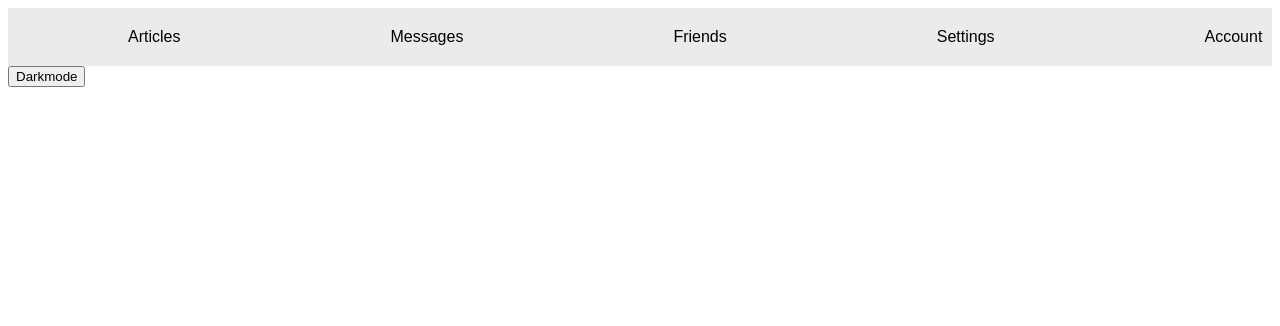
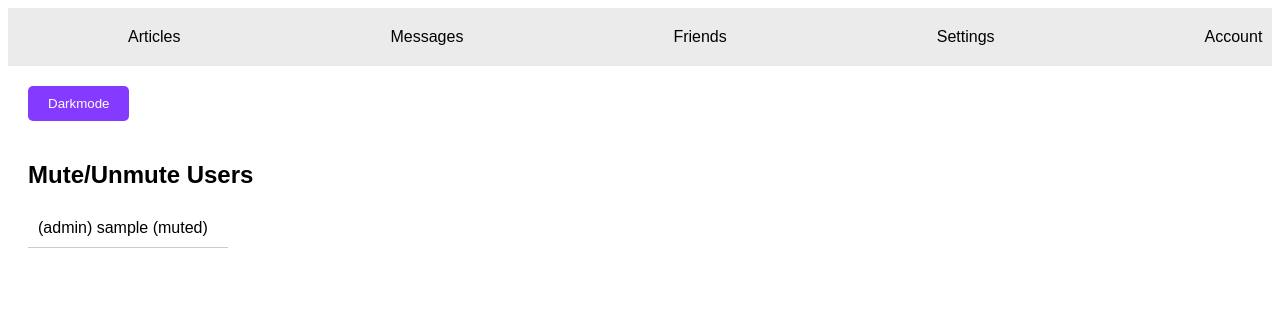
Before and after one commit to VincentepmooreStu/INFO2222, a Flask app: page /settings in a window 1280 px wide; the page is wider, and only the part inside the window is pictured. Shown: the top 326 px of that part. Run offline with Flask 3, Linux system fonts and the light colour scheme; the visitor is signed in with stand-in values (Sample User, id 1); tables that the repository leaves empty hold one stand-in row (values such as "Sample post"); some libraries are stand-ins or nearby versions.

Commit message:
Mute function done

```diff
--- a/app.py
+++ b/app.py
@@ -114,6 +114,7 @@ def home():
         return render_template("index.jinja")
 
     role = db.get_role(user)
+    print(role)
     friends = db.get_friendships(user) # get friends
     requests = db.get_friend_requests(user) # get friend requests
     return render_template("home.jinja", username=user, friend_list = friends, requests=requests, role=role)
@@ -160,6 +161,42 @@ def settings():
         return render_template("index.jinja")
 
     return render_template("settings.jinja", username=user)
+
+@app.route("/settings/get_user_list", methods=["GET"])
+def get_user_list():
+    return db.get_users()
+
+@app.route("/get_muted", methods=["POST"])
+def get_muted():
+    if not request.is_json:
+        abort(404)
+
+    username = request.json.get('username')
+    return jsonify(db.get_muted(username))
+
+@app.route("/settings/mute_user", methods=["POST"])
+def mute_user():
+
+    if not request.is_json:
+        abort(404)
+
+    username = request.json.get('username')
+    db.mute_user(username)
+
+    return 'Success'
+
+@app.route("/settings/unmute_user", methods=["POST"])
+def unmute_user():
+
+    if not request.is_json:
+        abort(404)
+
+    username = request.json.get('username')
+    db.unmute_user(username)
+
+    return 'Success'
+
+
 
 @app.route("/articles/add_post", methods=["POST"])
 def add_post():
--- a/db.py
+++ b/db.py
@@ -26,7 +26,7 @@ Base.metadata.create_all(engine)
 # inserts a user to the database
 def insert_user(username: str, password: str, role):
     with Session(engine) as session:
-        user = User(username=username, password=password, role=role)
+        user = User(username=username, password=password, role=role, muted=False)
         session.add(user)
         session.commit()
 
@@ -34,6 +34,27 @@ def insert_user(username: str, password: str, role):
 def get_user(username: str):
     with Session(engine) as session:
         return session.get(User, username)
+
+def get_muted(username):
+    with Session(engine) as session:
+        return session.get(User, username).muted
+
+def mute_user(username):
+    with Session(engine) as session:
+        user = session.query(User).filter(User.username == username).first()
+        user.muted = True
+        session.commit()
+
+def unmute_user(username):
+    with Session(engine) as session:
+        user = session.query(User).filter(User.username == username).first()
+        user.muted = False
+        session.commit()
+
+def get_users():
+    with Session(engine) as session:
+        users =  session.query(User).all()
+        return [{'username': user.username,'role': user.role,'muted': user.muted } for user in users]
 
 def get_role(username):
     with Session(engine) as session:
--- a/models.py
+++ b/models.py
@@ -10,7 +10,7 @@ Prisma docs also looks so much better in comparison
 or use SQLite, if you're not into fancy ORMs (but be mindful of Injection attacks :) )
 '''
 
-from sqlalchemy import String, Integer, Column, ForeignKey
+from sqlalchemy import String, Integer, Column, ForeignKey, Boolean
 from sqlalchemy.orm import DeclarativeBase, Mapped, mapped_column, relationship
 from typing import Dict
 import datetime
@@ -31,6 +31,7 @@ class User(Base):
     username: Mapped[str] = mapped_column(String, primary_key=True)
     password: Mapped[str] = mapped_column(String)
     role: Mapped[str] = mapped_column(String)
+    muted: Mapped[bool] = mapped_column(Boolean)
 
 #model to store friends
 class Friendship(Base):
--- a/templates/settings.jinja
+++ b/templates/settings.jinja
@@ -1,13 +1,114 @@
 {% extends 'base.jinja' %}
 
 {% block content %}
+
 <head>
     {% include "navbar.jinja" %}
 </head>
+
+<style>
+    main {
+        padding: 20px;
+    }
+
+    button {
+        padding: 10px 20px;
+        background-color: #6200ffc5;
+        color: #fff;
+        border: none;
+        border-radius: 5px;
+        cursor: pointer;
+        transition: background-color 0.3s;
+        margin-bottom: 20px;
+    }
+
+    button:hover {
+        background-color: #3600b3;
+    }
+
+    #user_list {
+        list-style: none;
+        padding: 0;
+        width: 200px;
+        margin: 0;
+    }
+
+    .user-item {
+        padding: 10px;
+        border-bottom: 1px solid #ccc;
+        cursor: pointer;
+        transition: background-color 0.3s;
+    }
+
+    .user-item:hover {
+        background-color: #f0f0f0;
+    }
+</style>
 
 <main>
     <div>
         <button onclick="darkMode()">Darkmode</button>
     </div>
+
+    <section id="users">
+        <h2>Mute/Unmute Users</h2>
+        <div class="vertical-menu" id="user_list">
+            <!-- User list items will be inserted here dynamically -->
+        </div>
+    </section>
 </main>
+
+<script>
+
+
+    async function update_user_list() {
+        let get_users_url = "{{ url_for('get_user_list') }}";
+        res = await axios.get(get_users_url);
+        users = res.data;
+        console.log(users)
+
+        const users_list = document.getElementById("user_list");
+        users_list.innerHTML = "";
+
+        users.forEach(user => {
+            const li = document.createElement("div");
+            if (user.muted) {
+                li.textContent = `(${user.role}) ${user.username} (muted)`;
+                li.addEventListener("click", () => {
+                    unmute_user(user.username);
+                });
+            } else {
+                li.textContent = `(${user.role}) ${user.username}`;
+                li.addEventListener("click", () => {
+                    mute_user(user.username);
+                });
+            }
+            li.classList.add("user-item");
+            users_list.appendChild(li);
+        });
+        console.log(Cookies.get('role'));
+        if (Cookies.get('role') == 'student'){
+            $('#users').hide();
+        } else {
+            $('#users').show();
+        }
+    }
+
+    async function mute_user(username) {
+        let mute_user_url = "{{ url_for('mute_user') }}";
+        await axios.post(mute_user_url, {
+            username: username
+        })
+    }
+
+    async function unmute_user(username) {
+        let unmute_user_url = "{{ url_for('unmute_user') }}";
+        await axios.post(unmute_user_url, {
+            username: username
+        })
+    }
+
+    update_user_list();
+    setInterval(update_user_list, 1000);
+</script>
 {% endblock %}
```
Also changed, not shown: templates/account.jinja (+19 -0 lines), templates/articles.jinja (+25 -1 lines), templates/friends.jinja (+20 -0 lines), templates/home.jinja (+18 -23 lines).
